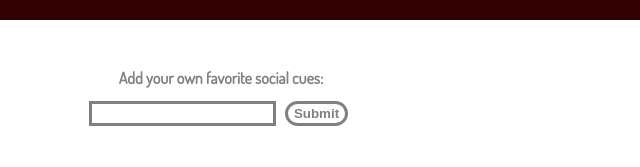
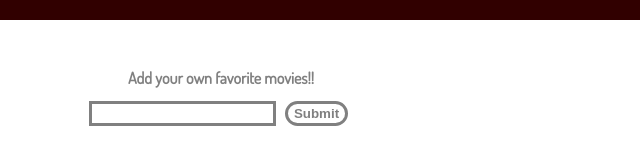
Before and after one commit to jeffk77/giphy, a plain HTML site: page index.html in a window 1280 px wide. Shown: the part 192-359 px from the top of the page, 419-1059 px from the left. Drawn offline with nearby package versions, Linux system fonts and the light colour scheme.

Commit message:
Update index.html

```diff
--- a/index.html
+++ b/index.html
@@ -21,7 +21,7 @@
         </header>
 
         <div class="addSection">
-            <p class="directions">Add your own favorite social cues:</p>
+            <p class="directions">Add your own favorite movies!!</p>
             <input type="text" class="searchBox">
             <button class="addButton">Submit</button>
         </div>
```
